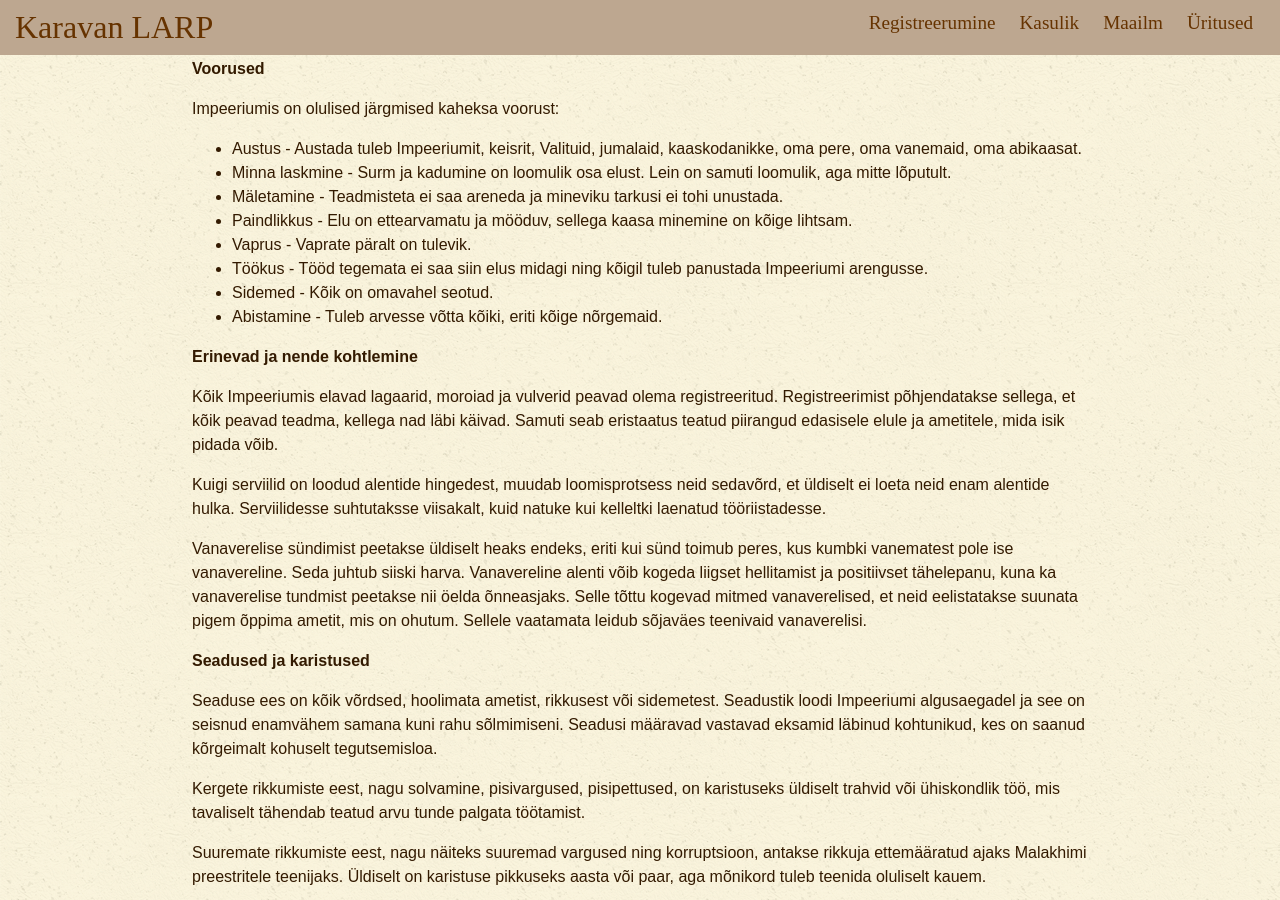
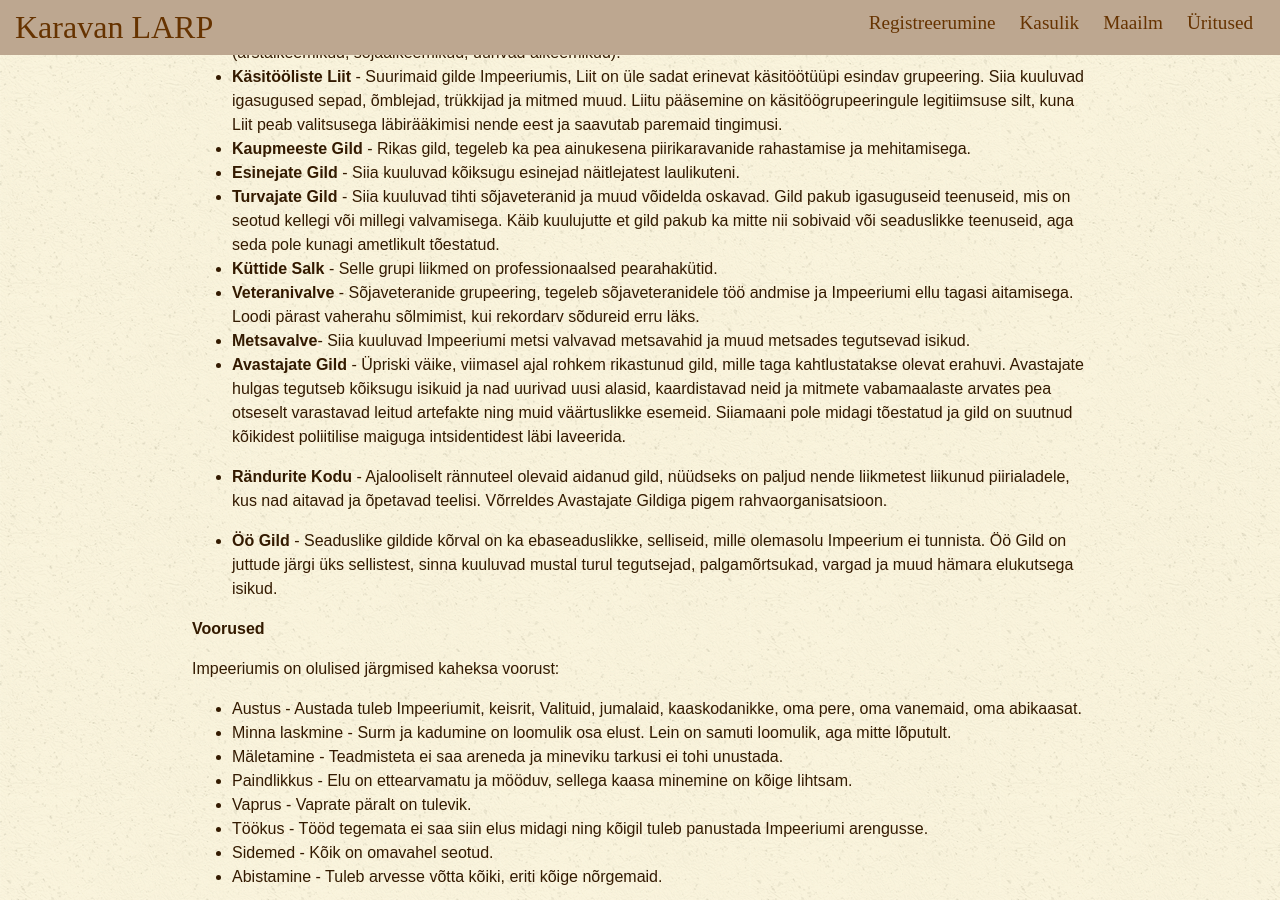
Before and after one commit to karavanlarp/karavanlarp.github.io, a Jekyll site: the page built from est/world/leonte.md, in a window 1280 px wide and 900 px high, scrolled down 20203 px. Built offline with Jekyll 4.4.1, drawn with Linux system fonts in a browser that asks for light colours; some web fonts are replaced; some of the changed lines change nothing that is shown; some of the changed text lies outside the part shown.

Commit message:
guild and religion update

```diff
--- a/est/world/leonte.md
+++ b/est/world/leonte.md
@@ -374,6 +374,8 @@
 
 Voorus: austus
 
+Värvid: kollane, lilla, tumepunane
+
 Ametnike, kohtunike ja juhtide jumal. Tema preestrid jälgivad, et seadused oleksid omavahel kooskõlas. Malakhimi õnnistus on lepingute siduvus ja Impeeriumi teenrite vastutus ametimärkide näol.
 
 **Keteos**
@@ -387,6 +389,8 @@
 Vastand: Lir-Neth
 
 Voorus: minna laskmine
+
+Värvid: must, kollane, valge
 
 Surnute jumal. Tema preestrid valvavad surijate ja surnute järele ning jälgivad öiseid tähti. Keteose õnnistus on hingede minek pärast surma Jumalamäele.
 
@@ -402,6 +406,8 @@
 
 Voorus: mäletamine
 
+Värvid: hall, oliivroheline, helesinine
+
 Akadeemikute, ajaloolaste ja teadjate jumal. Tema preestrid säilitavad vanimaid ürikuid ja rulle. Atrepe õnnistus on teadmiste leidmine.
 
 **Parendi**
@@ -415,6 +421,8 @@
 Vastand: Arim-Wol
 
 Voorus: paindlikkus
+
+Värvid: sinine, heleroheline, meresinine
 
 Rändajate, kaupmeeste, kullerite ja postitoojate jumal. Tema preestrid jälgivad ilma. Parendi õnnistus on asjade liigutamine ja mõnikord ka ilma mõjutamine.
 
@@ -430,6 +438,8 @@
 
 Voorus: vaprus
 
+Värvid: tumepunane, kollane, hall
+
 Sõdurite kaitsejumal. Tema preestrid õnnistavad sõdureid ja innustavad neid lahinguväljadel. Samuti kannavad nad edasi vanu võitluskunste ja muid teadmisi. Terhenti õnnistus on vaprus lahingus ja jõud võitlemiseks.
 
 **Sulenis**
@@ -443,6 +453,8 @@
 Vastand: Rhen-Apa
 
 Voorus: töökus
+
+Värvid: pruun, tumehall, oranž
 
 Kõigi käsitööliste kaitsejumal. Tema preestrid valvavad iidseid käsitöökunste ja artefakte. Sulenise õnnistus on Impeeriumi maavarad.
 
@@ -458,6 +470,8 @@
 
 Voorus: sidemed
 
+Värvid: virsikoranž, lilla, hall
+
 Kõikide meelelahutajate ja rahakäsitlejate kaitsejumal. Tema preestrid hoiavad muusika, luule ja muu kultuuri saladusi. Sellele lisaks sõlmivad nemad abielusid (kuigi lisaks on otseloomulikult vaja abielu registreerida ka Impeeriumi Perekonnaseisuametis). Baruna õnnistus on Impeeriumi rahasüsteem.
 
 **Darsilis**
@@ -471,6 +485,8 @@
 Vastand: Eil-Gann
 
 Voorus: abistamine
+
+Värvid: roheline, pruun, hall
 
 Kõikide elavate, eriti laste ja maaharijate kaitsejumal. Tema preestrid ravivad raskelt haigeid ning haavatuid ja õnnistavad maad. Darsilise õnnistus on maa viljakus.
 
@@ -580,6 +596,12 @@
 * **Kaupmeeste Gild** - Rikas gild, tegeleb ka pea ainukesena piirikaravanide rahastamise ja mehitamisega.
 * **Esinejate Gild** - Siia kuuluvad kõiksugu esinejad näitlejatest laulikuteni.
 * **Turvajate Gild** - Siia kuuluvad tihti sõjaveteranid ja muud võidelda oskavad. Gild pakub igasuguseid teenuseid, mis on seotud kellegi või millegi valvamisega. Käib kuulujutte et gild pakub ka mitte nii sobivaid või seaduslikke teenuseid, aga seda pole kunagi ametlikult tõestatud.
+* **Küttide Salk** - Selle grupi liikmed on professionaalsed pearahakütid.
+* **Veteranivalve** - Sõjaveteranide grupeering, tegeleb sõjaveteranidele töö andmise ja Impeeriumi ellu tagasi aitamisega. Loodi pärast vaherahu sõlmimist, kui rekordarv sõdureid erru läks.
+* **Metsavalve**- Siia kuuluvad Impeeriumi metsi valvavad metsavahid ja muud metsades tegutsevad isikud.
+* **Avastajate Gild** - Üpriski väike, viimasel ajal rohkem rikastunud gild, mille taga kahtlustatakse olevat erahuvi. Avastajate hulgas tegutseb kõiksugu isikuid ja nad uurivad uusi alasid, kaardistavad neid ja mitmete vabamaalaste arvates pea otseselt varastavad leitud artefakte ning muid väärtuslikke esemeid. Siiamaani pole midagi tõestatud ja gild on suutnud kõikidest poliitilise maiguga intsidentidest läbi laveerida.
+* **Rändurite Kodu** - Ajalooliselt rännuteel olevaid aidanud gild, nüüdseks on paljud nende liikmetest liikunud piirialadele, kus nad aitavad ja õpetavad teelisi. Võrreldes Avastajate Gildiga pigem rahvaorganisatsioon.
+
 
 * **Öö Gild** - Seaduslike gildide kõrval on ka ebaseaduslikke, selliseid, mille olemasolu Impeerium ei tunnista. Öö Gild on juttude järgi üks sellistest, sinna kuuluvad mustal turul tegutsejad, palgamõrtsukad, vargad ja muud hämara elukutsega isikud.
 
```
